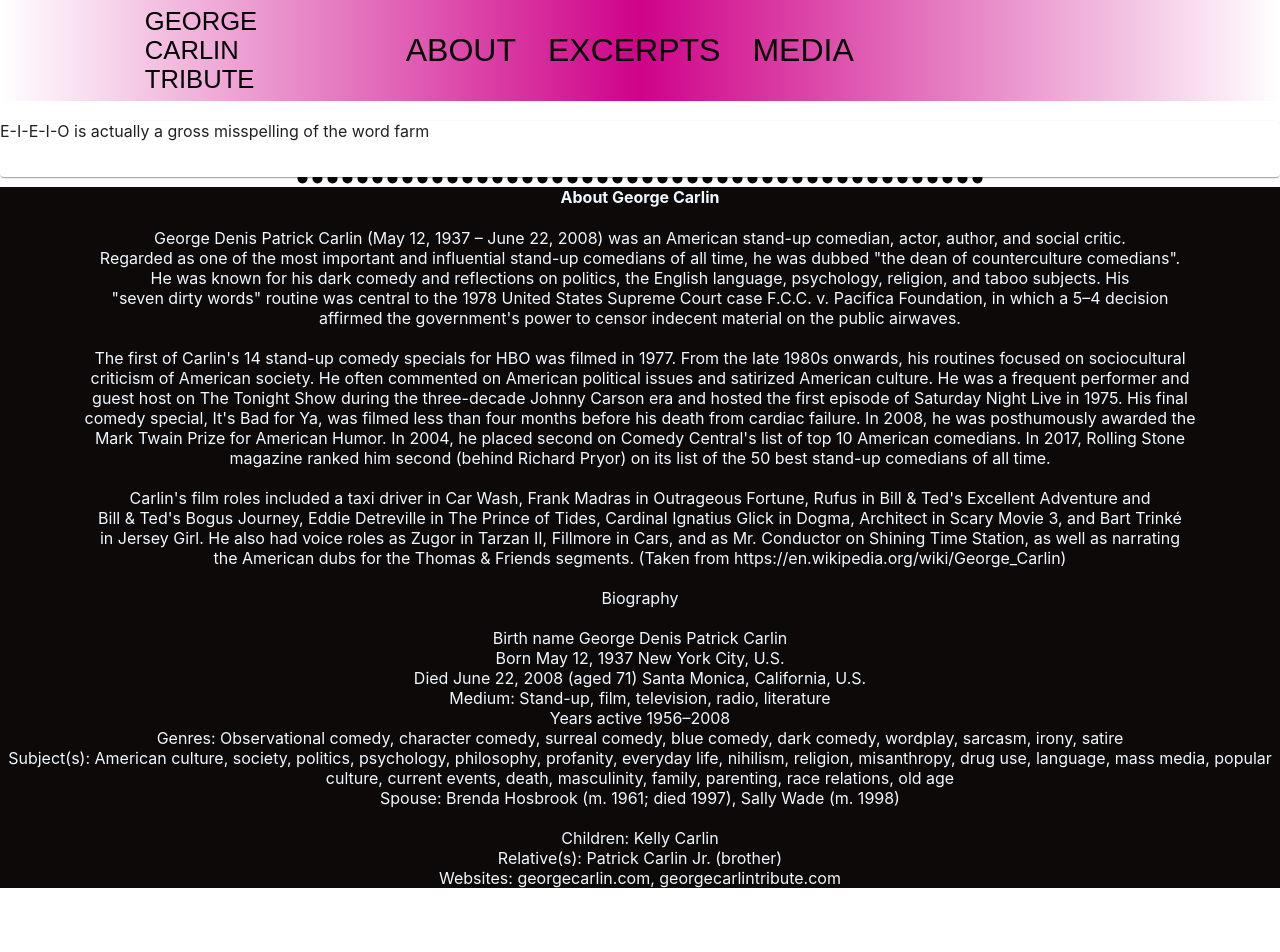
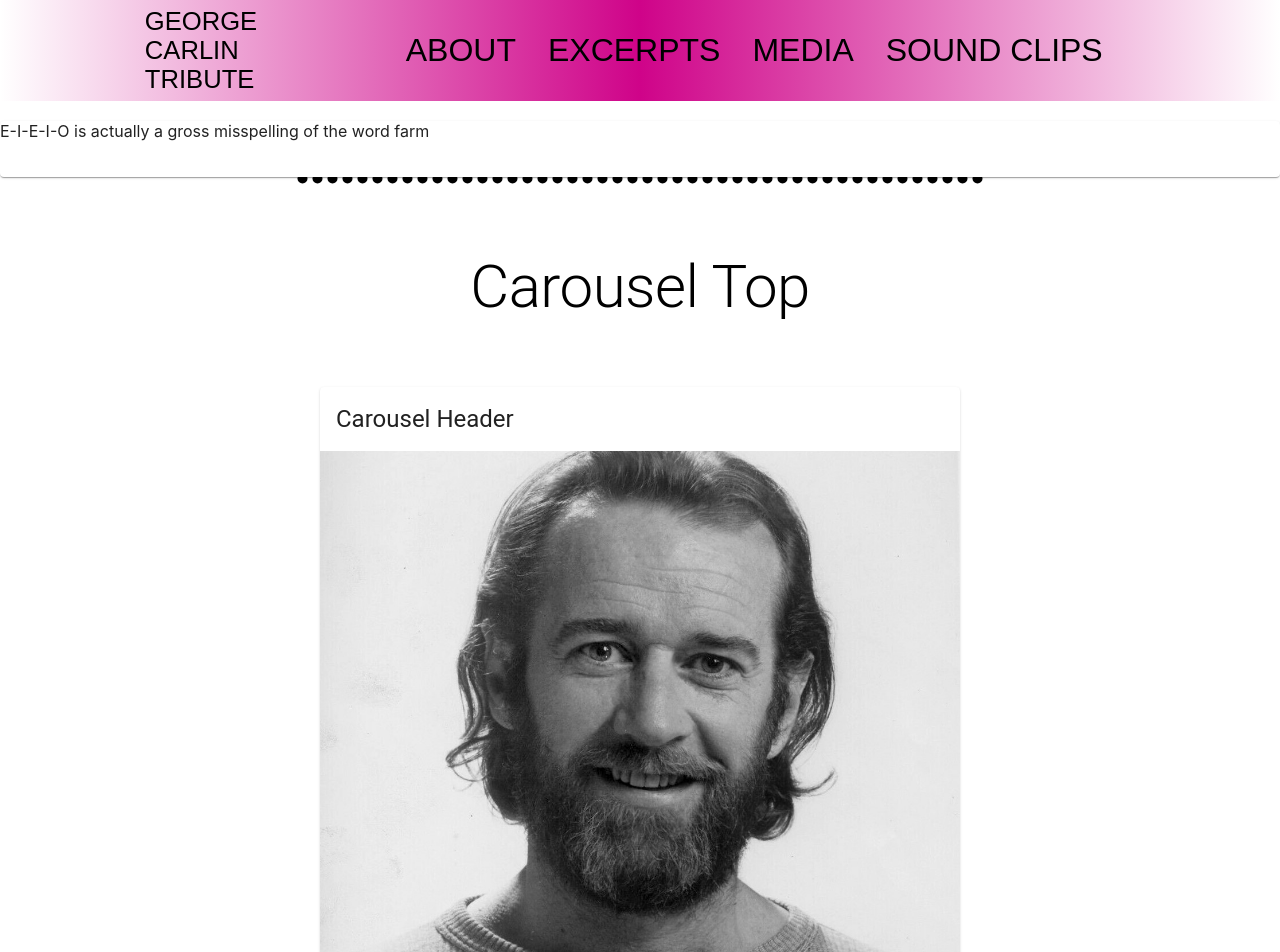
Before and after one commit to Ryanwfile/carlin-tribute, a React (Create React App) app in the folder carlin-website/: page /about in a window 1280 px wide. Shown: the top 952 px of the page. Before the commit the page ends 888 px from the top, so only its background shows below. Built offline with nearby package versions, Linux system fonts and the light colour scheme; a web font is replaced by a local one; what react-swipeable-views-utils would draw is missing.

Commit message:
fixed issues with MUI version 4, more layout and extracting components

```diff
--- a/carlin-website/src/App.js
+++ b/carlin-website/src/App.js
@@ -1,11 +1,13 @@
 import styles from "./App.module.css";
 import React from "react";
 import { BrowserRouter as Router, Switch, Route, Link } from "react-router-dom";
+// import Images from "./components/Images/Images";
 import Excerpts from "./components/Excerpts/Excerpts";
 import About from "./components/About/About";
 import Quotes from "./components/Quotes/Quotes";
+import Sounds from "./components/Sounds/Sounds";
 import Media from "./components/Media/Media";
-
+import CarouselCustom from "./components/CarouselCustom/CarouselCustom";
 function App() {
   return (
     <div className={styles.app}>
@@ -25,6 +27,9 @@
               <li>
                 <Link to="/media">Media</Link>
               </li>
+              <li>
+                <Link to="/sounds">Sound Clips</Link>
+              </li>
             </ul>
           </nav>
           <div>
@@ -32,16 +37,16 @@
           </div>
           <Switch>
             <Route path="/about">
-              <About />
+              <CarouselCustom></CarouselCustom>
             </Route>
             <Route path="/excerpts">
               <Excerpts />
             </Route>
-            {/* <Route path="/quotes">
-              <Quotes />
-            </Route> */}
             <Route path="/media">
               <Media />
+            </Route>
+            <Route>
+              <Sounds />
             </Route>
             <Route path="/">
               <About />
--- /dev/null
+++ b/carlin-website/src/components/CardCustom/CardCustom.js
@@ -0,0 +1,28 @@
+import { Card, CardMedia } from "@material-ui/core";
+import { CardHeader } from "@material-ui/core";
+import { makeStyles } from "@material-ui/core/styles";
+// import { CardContent } from "@material-ui/core";
+// import { CardActions } from "@material-ui/core";
+// import { IconButton } from "@material-ui/core";
+// import { Typography } from "@material-ui/core";
+import { CONSTANTS } from "../../constants";
+
+const useStyles = makeStyles({
+  media: {
+    height: 0,
+    paddingTop: "100%",
+  },
+});
+
+export default function CardCustom() {
+  const { media } = useStyles();
+  return (
+    <Card>
+      <CardHeader title="Carousel Header"></CardHeader>
+
+      {CONSTANTS.IMAGES.map((image) => {
+        return <CardMedia image={image.src} className={media} />;
+      })}
+    </Card>
+  );
+}
--- /dev/null
+++ b/carlin-website/src/components/CarouselCustom/CarouselCustom.js
@@ -0,0 +1,24 @@
+import { Grid } from "@material-ui/core";
+import { Typography } from "@material-ui/core";
+import CardCustom from "../CardCustom/CardCustom";
+
+export default function CarouselCustom(props) {
+  return (
+    <div>
+      <Grid container>
+        <Grid
+          item
+          xs={12}
+          style={{ height: "25vh", display: "grid", placeItems: "center" }}
+        >
+          <Typography variant="h2">Carousel Top</Typography>
+        </Grid>
+        <Grid item container xs={12} justify="center">
+          <Grid item xs={6}>
+            <CardCustom></CardCustom>
+          </Grid>
+        </Grid>
+      </Grid>
+    </div>
+  );
+}
--- a/carlin-website/src/components/Media/Media.js
+++ b/carlin-website/src/components/Media/Media.js
@@ -12,7 +12,6 @@
         direction="column"
         alignItems="center"
         justifyContent="center"
-        // style={{ minHeight: "100vh" }}
       >
         <Grid item xs={3}>
           <Images />
```
Also changed, not shown: carlin-website/src/components/Example.js (deleted, +0 -41 lines), carlin-website/src/components/CardCustom/CardCustom.module.css (added), carlin-website/src/components/CarouselCustom/CarouselCustom.module.css (added).
